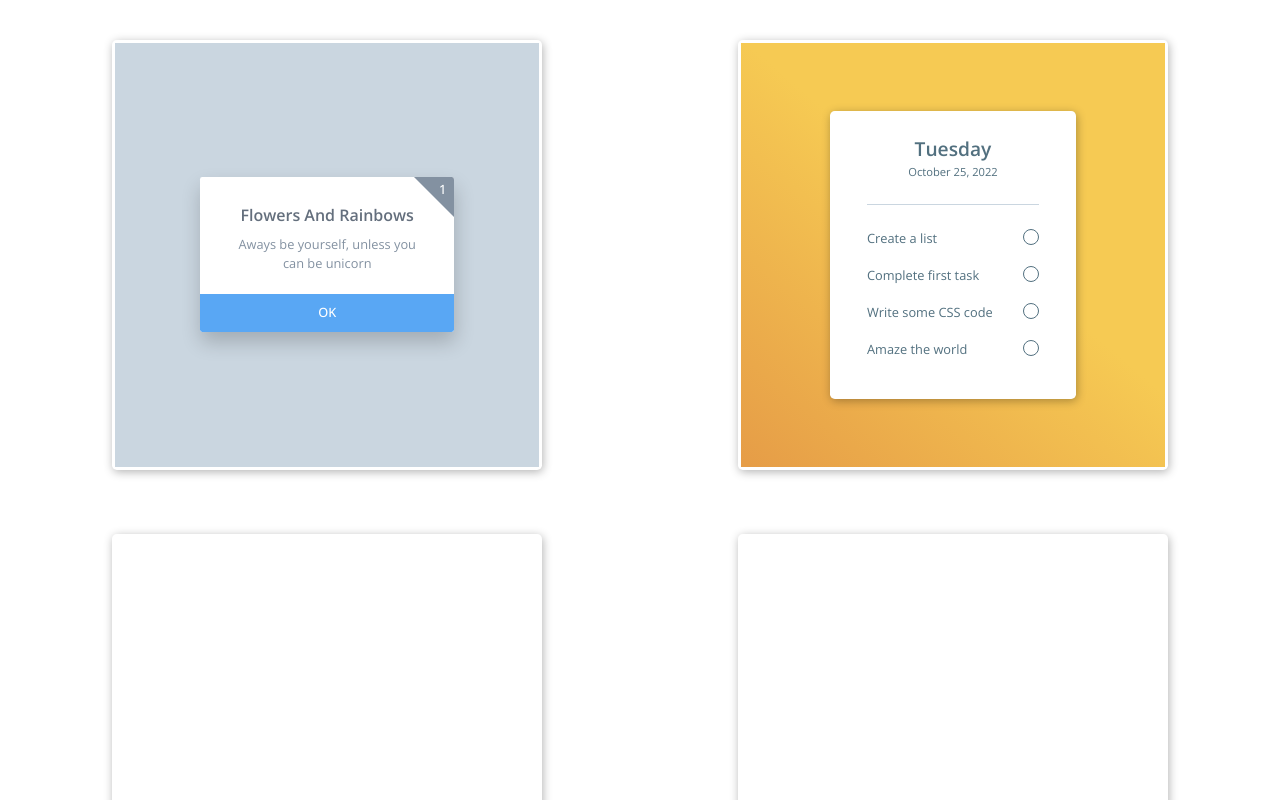
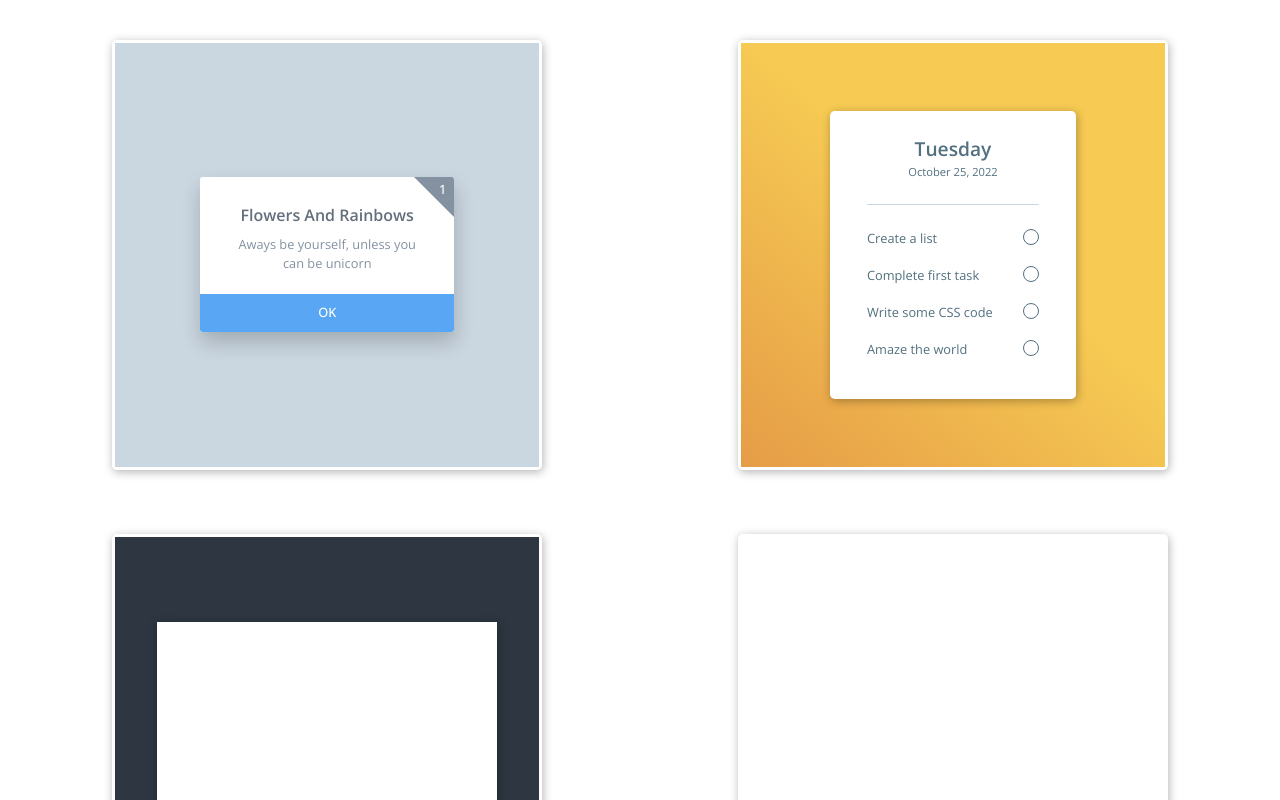
Before and after one commit to mkreive/daily-css-challenge, a website: page index.html in a window 1280 px wide. Shown: the part 2000-2800 px from the top of the page. Drawn offline with nearby package versions, Linux system fonts and the light colour scheme; no server answers; a web font is replaced by a local one.

Commit message:
challenge 11 start"

```diff
--- a/index.html
+++ b/index.html
@@ -370,7 +370,7 @@
 
             <article class="wrapper">
                 <div class="challenge-11">
-                    <div class="card"></div>
+                    <div class="card card_horizontal"></div>
                 </div>
             </article>
 
--- a/sass/style.scss
+++ b/sass/style.scss
@@ -29,6 +29,7 @@ $color-gray-light: rgb(102, 102, 102);
 $color-gray-light-blueish: #cad6e0;
 $color-gray-medium: #646f7d;
 $color-gray-dark-bluish: #52707f;
+$color-gray-very-very-dark: #2d3641;
 $color-red-salmon: rgb(236, 101, 101);
 $color-purple: rgb(146, 94, 177);
 $color-mint: rgb(87, 185, 157);
@@ -149,6 +150,12 @@ h6 {
     border-radius: $border-radius-small;
     box-shadow: $box-shadow-centered;
 
+    &_horizontal {
+        height: 60%;
+        width: 80%;
+        border-radius: 0;
+    }
+
     &_vertical {
         height: 68%;
         width: 58%;
@@ -207,6 +214,7 @@ h6 {
 
     &_column {
         flex-direction: column;
+        z-index: 10;
     }
 
     &__left {
@@ -1359,3 +1367,11 @@ h6 {
         }
     }
 }
+
+// CHALLENGE-11
+.challenge-11 {
+    width: 100%;
+    height: 100%;
+    background-color: $color-gray-very-very-dark;
+    display: grid;
+}
```
Also changed, not shown: css/style.css.
